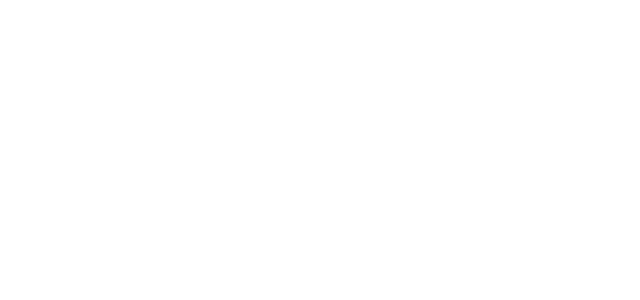
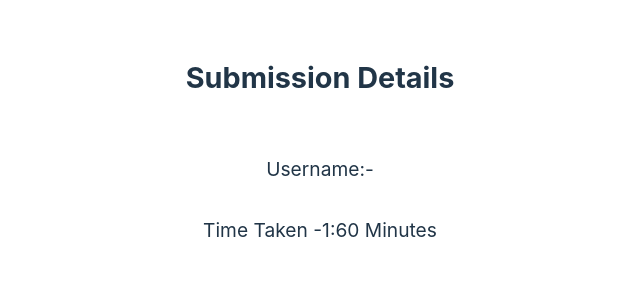
Before and after one commit to bagulshubh/nicoclass, a React (Vite) app: page /submit in a window 1280 px wide. Before the commit this address had no page. Shown: the top 300 px of the page, without its empty margins (320-960 px from the left). Built offline with nearby package versions, Linux system fonts and the light colour scheme.

Commit message:
All Functionalities are done Pending: Code Optimization and Improving Design

```diff
--- a/src/App.css
+++ b/src/App.css
@@ -115,3 +115,16 @@
   border-radius: 5px;
   justify-content: space-between;
 }
+.submit-wrapper{
+  display: flex;
+  width: 100%;
+  flex-direction: column;
+  gap: 2rem;
+  font-size: 1.5vw;
+  align-items: center;
+}
+.submit-username{
+  display: flex;
+  align-items: center;
+  gap: 2px;
+}
--- a/src/App.jsx
+++ b/src/App.jsx
@@ -4,6 +4,7 @@
 import { Route, Routes } from 'react-router-dom';
 import Home from './pages/Home';
 import Test from './pages/Test';
+import Submit from './pages/Submit';
 
 
 function App() {
@@ -18,6 +19,8 @@
 
         <Route path='/test' element={<Test></Test>}></Route>
 
+        <Route path='/submit' element={<Submit></Submit>}></Route>
+
         </Routes>
 
 
--- a/src/Componets/Card.jsx
+++ b/src/Componets/Card.jsx
@@ -1,13 +1,41 @@
-import React from 'react'
+import React, { useContext } from 'react'
+import DataContext from '../Context/DataContext';
 
 const Card = (props) => {
-
+    const context = useContext(DataContext)
     const index = props.index;
     const setind = props.setind;
     const ind = props.ind;
+    const prevtimem = context.prevtimem;
+    const prevtimes = context.prevtimes;
+    const minutes = context.minutes;
+    const seconds = context.seconds;
+
 
     const clickHandler = ()=>{
+        let arr = context.timeperq;
+        let timem;
+        let times;
+        if(arr[ind]){
+            timem = arr[ind][0] + (Math.abs( prevtimem - minutes));
+            times = arr[ind][1] + (Math.abs(prevtimes - seconds)) ;
+        }
+        else{
+            timem = (Math.abs( prevtimem - minutes));
+            times =  (Math.abs(prevtimes - seconds)) ;
+        }
+        if(times>=60){
+            times = 0;
+            timem = timem + 1;
+        }
+
+        arr[ind] = [timem,times];
+        context.setTimeperq(arr);
+        context.setPrevtimem(context.minutes);
+        context.setPrevtimes(context.seconds);
+        console.log(arr[ind]);
         setind(index);
+
     }
 
 
--- a/src/Componets/CountdownTimer.jsx
+++ b/src/Componets/CountdownTimer.jsx
@@ -1,8 +1,17 @@
-import React, { useState, useEffect } from 'react';
+import React, { useState, useEffect, useContext } from 'react';
+import DataContext from '../Context/DataContext';
+const CountdownTimer = ({ initialMinutes}) => {
+  const context = useContext(DataContext);
+  const minutes = context.minutes;
+  const setMinutes = context.setMinutes;
+  const seconds = context.seconds;
+  const setSeconds = context.setSeconds;
 
-const CountdownTimer = ({ initialMinutes }) => {
-  const [minutes, setMinutes] = useState(initialMinutes);
-  const [seconds, setSeconds] = useState(0);
+
+  useEffect(()=>{
+    setMinutes(initialMinutes)
+    setSeconds(0);
+  },[])
 
   useEffect(() => {
     let timer;
--- a/src/Context/DataState.jsx
+++ b/src/Context/DataState.jsx
@@ -1,4 +1,4 @@
-import { useState } from "react";
+import { useState, useSyncExternalStore } from "react";
 import DataContext from "./DataContext";
 
 const DataState = (props) => {
@@ -7,6 +7,11 @@
     const [QuestionArr,setQuestionArr] = useState([]);
     const [totalTime , setTotalTime] = useState(0);
     const [Questions , setQuestions] = useState([]);
+    const [minutes, setMinutes] = useState(0);
+    const [seconds,setSeconds] = useState(0);
+    const [timeperq , setTimeperq] = useState([]);
+    const [prevtimem,setPrevtimem] = useState(0);
+    const [prevtimes,setPrevtimes] = useState(60);
 
     const getQuestions = async()=>{
 
@@ -25,7 +30,7 @@
     }
 
     return (
-      <DataContext.Provider value={{Username,setUsername,QuestionArr,setQuestionArr,setTotalTime,totalTime,getQuestions,Questions}}>
+      <DataContext.Provider value={{Username,setUsername,QuestionArr,setQuestionArr,setTotalTime,totalTime,getQuestions,Questions,minutes,setMinutes,seconds,setSeconds,setQuestions,timeperq,setTimeperq,setPrevtimem,prevtimem,prevtimes,setPrevtimes}}>
         {props.children}
       </DataContext.Provider>
     );
--- a/src/pages/Home.jsx
+++ b/src/pages/Home.jsx
@@ -1,7 +1,7 @@
 import React, { useContext } from 'react'
 import Type from '../Componets/Type';
 import DataContext from '../Context/DataContext';
-import { Navigate , useNavigate } from 'react-router-dom';
+import {useNavigate } from 'react-router-dom';
 
 
 const Home = () => {
--- /dev/null
+++ b/src/pages/Submit.jsx
@@ -0,0 +1,37 @@
+import React, { useContext } from 'react'
+import DataContext from '../Context/DataContext'
+
+const Submit = () => {
+
+    const context = useContext(DataContext);
+    const username = context.Username;
+    const minutes = context.minutes;
+    const seconds = context.seconds;
+    const totalTime = context.totalTime;
+    const elapsedTimeM = totalTime - minutes - 1;
+    const elapsedTimeS = 60 - seconds;
+    const timeperq = context.timeperq;
+    const QuestionArr = context.QuestionArr;
+
+  return (
+    <div className='submit-wrapper'>
+      <h2>Submission Details</h2>
+      <div className='submit-username'>Username:- {username}</div>
+      <div className='submit-time'>
+        Time Taken {elapsedTimeM}:{elapsedTimeS} Minutes
+      </div>
+      <div className='submit-table'>{
+
+        QuestionArr.map((q,index)=>{
+            return (
+                <div>{q} = {timeperq[index][0]}:{timeperq[index][1]}</div>
+            )
+        })
+
+      }</div>
+
+    </div>
+  )
+}
+
+export default Submit
--- a/src/pages/Test.jsx
+++ b/src/pages/Test.jsx
@@ -3,59 +3,68 @@
 import { MathJax, MathJaxContext } from "better-react-mathjax";
 import Card from "../Componets/Card";
 import CountdownTimer from "../Componets/CountdownTimer";
+import { useNavigate } from "react-router-dom";
 
 const Test = () => {
     const context = useContext(DataContext);
     const Questions = context.Questions;
-    const [parts, setParts] = useState([]);
-    const [marked, setMarked] = useState([]);
-    console.log(Questions);
+    const prevtimem = context.prevtimem;
+    const prevtimes = context.prevtimes;
+    const minutes = context.minutes;
+    const seconds = context.seconds;
+
     const [ind, setind] = useState(0);
+    const navigate = useNavigate();
 
-    useEffect(() => {
-        if (Questions.length > ind) {
-            const str = Questions[ind];
-            const arr = [];
-            const mark = [];
-            let temp = "";
-            let flag = false;
+    useState(()=>{
+        context.setPrevtimem(context.totalTime-1);
+    })
 
-            for (let i = 0; i < str.length; i++) {
-                if (str[i] === "$") {
-                    arr.push(temp);
 
-                    if (flag) {
-                        mark.push(temp);
-                        flag = false;
-                    } else {
-                        flag = true;
-                    }
-                    temp = "";
-                } else {
-                    temp += str[i];
-                }
-            }
-
-            if (temp !== "") {
-                arr.push(temp);
-            }
-
-            setMarked(mark);
-            setParts(arr);
-        }
-    }, [Questions, ind]);
 
     const nextHandler = () => {
         console.log("next");
+        calculateTime(ind);
         const index = ind + 1;
         setind(index);
     };
 
     const prevHandler = () => {
         console.log("prev");
+        calculateTime(ind);
         const index = ind - 1;
         setind(index);
     };
+
+    const calculateTime = (ind)=>{
+        let arr = context.timeperq;
+        let timem;
+        let times;
+        if(arr[ind]){
+            timem = arr[ind][0] + (Math.abs( prevtimem - minutes));
+            times = arr[ind][1] + (Math.abs(prevtimes - seconds)) ;
+        }
+        else{
+            timem = (Math.abs( prevtimem - minutes));
+            times =  (Math.abs(prevtimes - seconds)) ;
+        }
+
+        if(times>=60){
+            times = 0;
+            timem = timem + 1;
+        }
+
+        arr[ind] = [timem,times];
+        context.setTimeperq(arr);
+        context.setPrevtimem(context.minutes);
+        context.setPrevtimes(context.seconds);
+        console.log(arr[ind]);
+    }
+
+    const submitHandler = ()=>{
+        calculateTime(ind);
+        navigate('/submit');
+    }
 
     return (
         <div className="test-wrapper">
@@ -76,24 +85,9 @@
                 </div>
 
                 <div className="qustion-wrapper">
-                    {/* {!parts ? (
-                        <div></div>
-                    ) : (
-                        parts.map((part) => {
-                            return (
-                                <div>
-                                    {marked.includes(part) ? (
-                                        <MathJax dynamic>\[{part}\]</MathJax>
-                                    ) : (
-                                        <span>{part}</span>
-                                    )}
-                                </div>
-                            );
-                        })
 
-                    )} */}
                     {
-                        parts.length>0 ? (<MathJax dynamic inline><MathJax>{`\\[${parts}\\]`}</MathJax></MathJax>):(<div></div>)
+                        Questions.length>0 ? (<MathJax dynamic inline><MathJax>{`\\[${Questions[ind]}\\]`}</MathJax></MathJax>):(<div></div>)
                     }
 
                 </div>
@@ -115,7 +109,7 @@
                     )}
                 </div>
 
-                <div className="btn">Submit</div>
+                <div className="btn" onClick={submitHandler}>Submit</div>
             </MathJaxContext>
         </div>
     );
```
